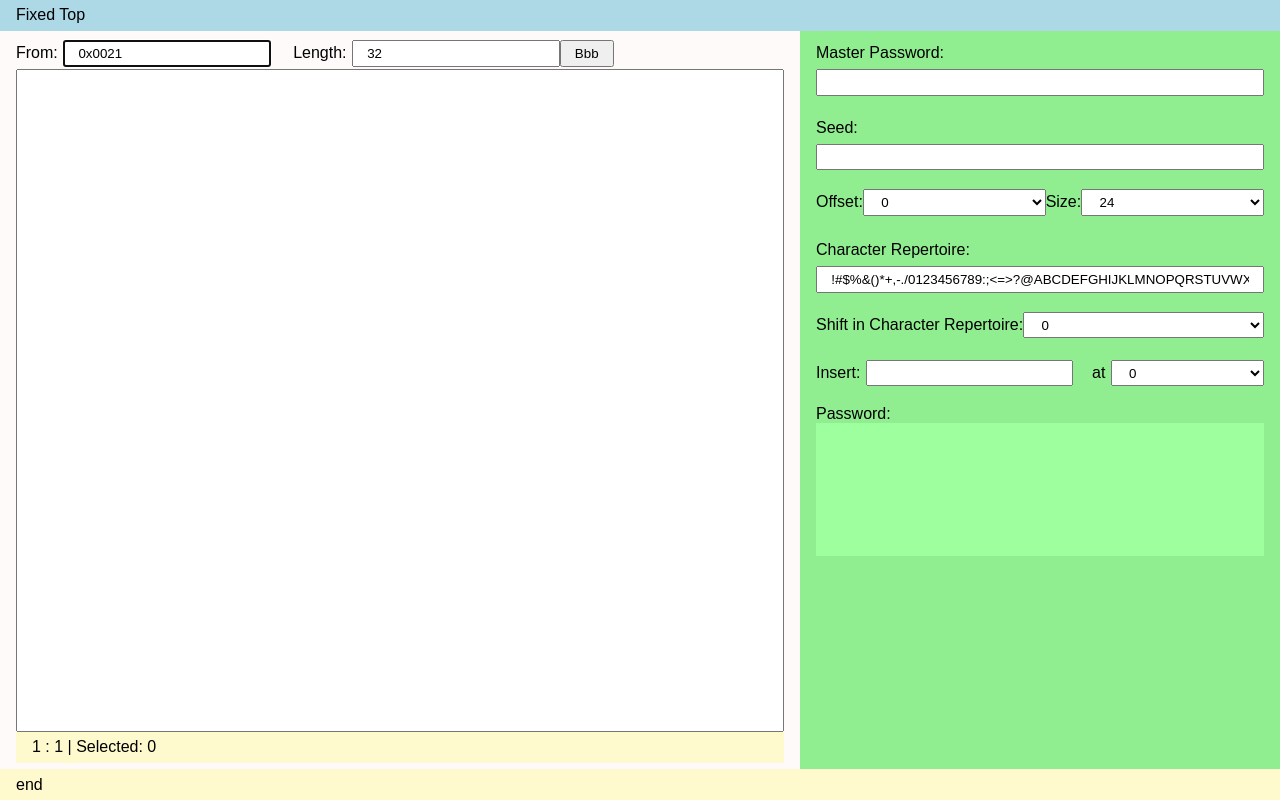
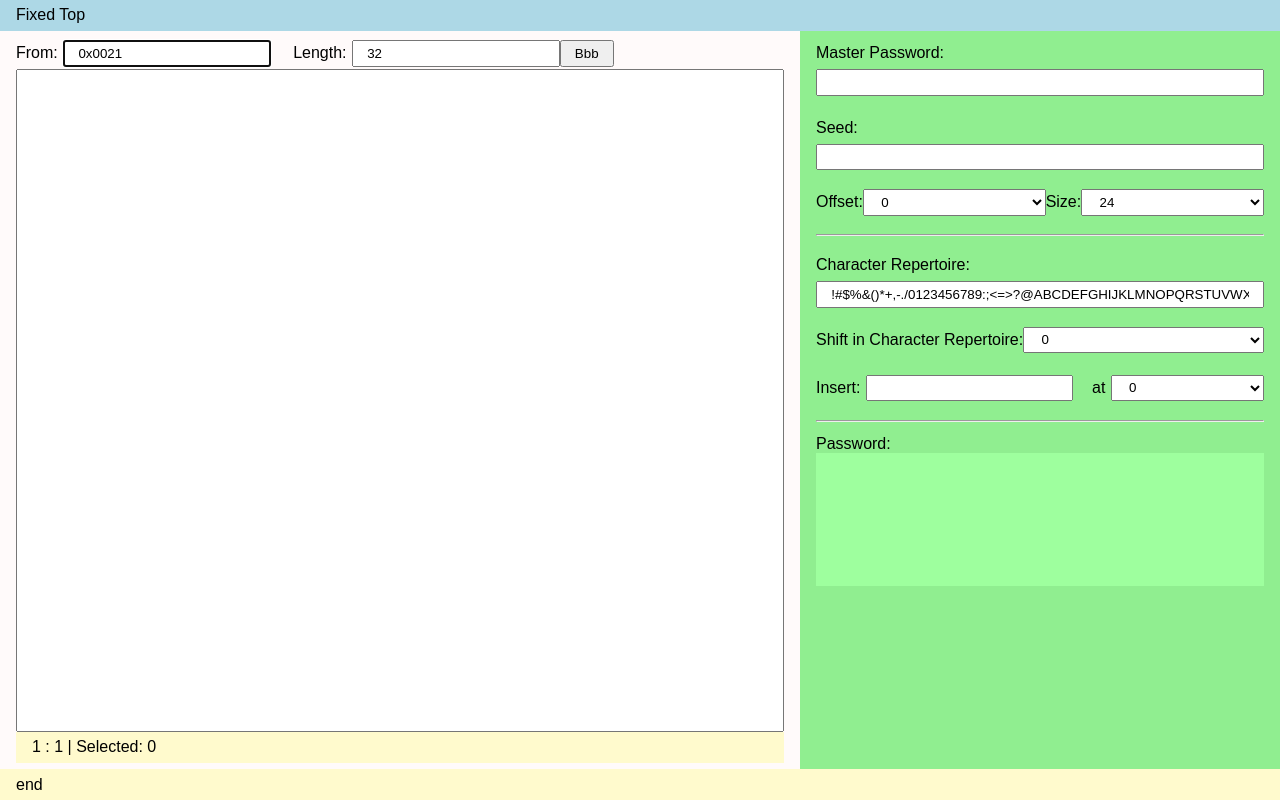
Before and after one commit to SAKryukov/storage-free-pass, a plain HTML site: page docs/tools.html in a window 1280 px wide. Drawn offline with Linux system fonts and the light colour scheme.

Commit message:
Tools: CSS fixes; TODO: margins for input/select

```diff
--- a/docs/tools.html
+++ b/docs/tools.html
@@ -23,7 +23,8 @@
     div  * { align-self: center; height: 2em; }
     label  { display: flex; align-items: center; }
     button, input, select, option { padding-left: 1em; padding-right: 1em; }
-    main > aside > p { margin-top: 1em; }
+    main > aside > p, main > aside > hr { margin-top: 1em; }
+    main > aside > hr { margin-bottom: 0.8em; }
     main > aside { width:  30em; }
     main > aside > div > input, main > aside > div > select { flex: 1; }
     aside > div:last-child > textarea { height: 10em; border: 0; background-color: lightgreen; filter: brightness(110%); }
@@ -53,14 +54,14 @@
         <div><input id="input-seed"/></div>
         <p></p>
         <div><label>Offset:</label><select><option>64</option></select><label>Size:</label><select><option>64</option></select></div>
-        <p></p>
+        <p></p><hr/>
         <div><label for="input-character-repertioire" accesskey="R">Character Repertoire:</label></div>
         <div><input id="input-character-repertioire" value="!#$%&()*+,-./0123456789:;<=>?@ABCDEFGHIJKLMNOPQRSTUVWXYZ[\]^_`abcdefghijklmnopqrstuvwxyz{|}~"/></div>
         <p></p>
         <div><label accesskey="H">Shift in Character Repertoire: </label><select><option>64</option></select></div>
         <p></p>
         <div><label class="inset">Insert: <input id="input-insert"/> at</label> <select></select></div>
-        <p></p>
+        <p></p><hr/>
         <div>Password:</div>
         <div><textarea readonly="true"></textarea></div>
     </aside>
```
